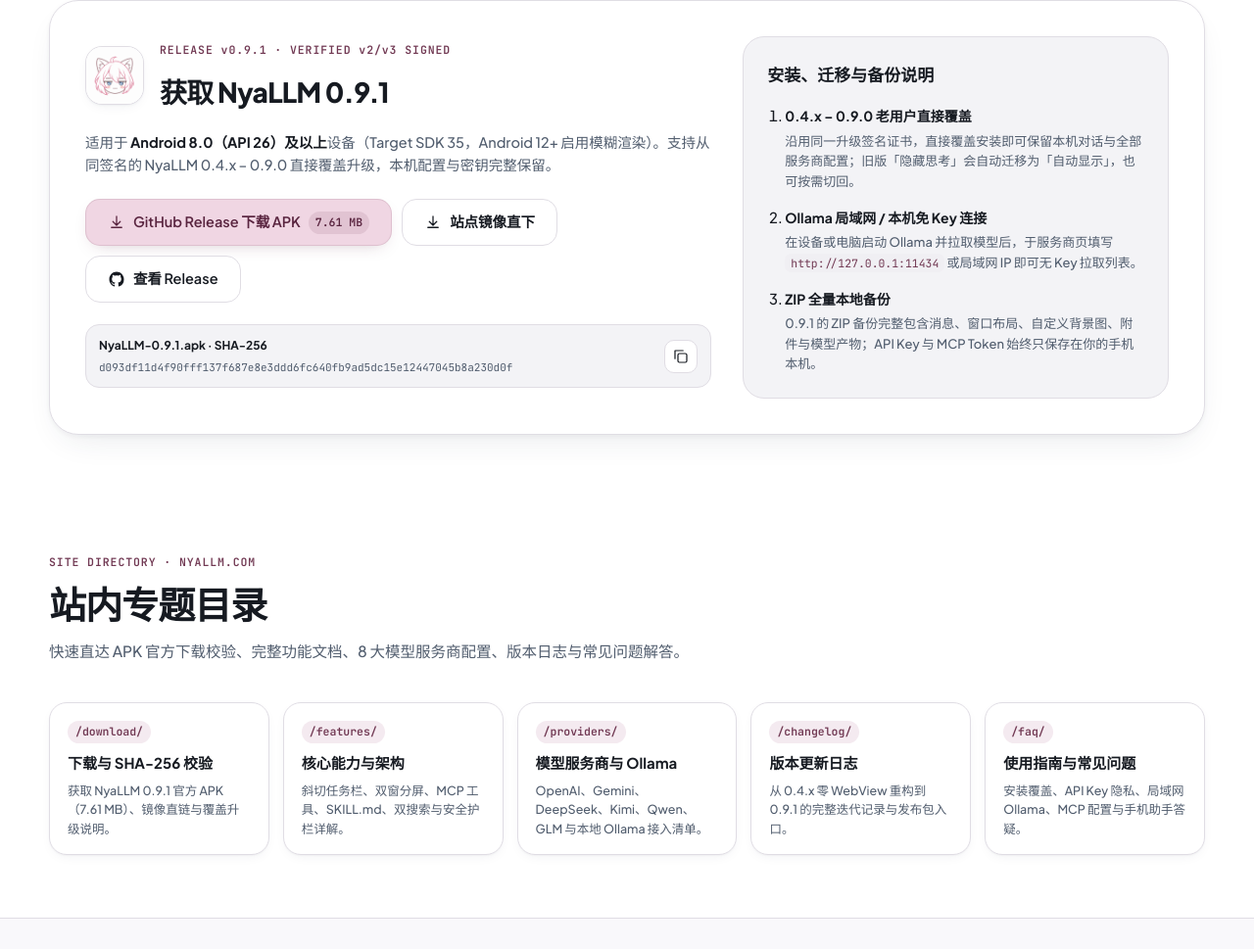
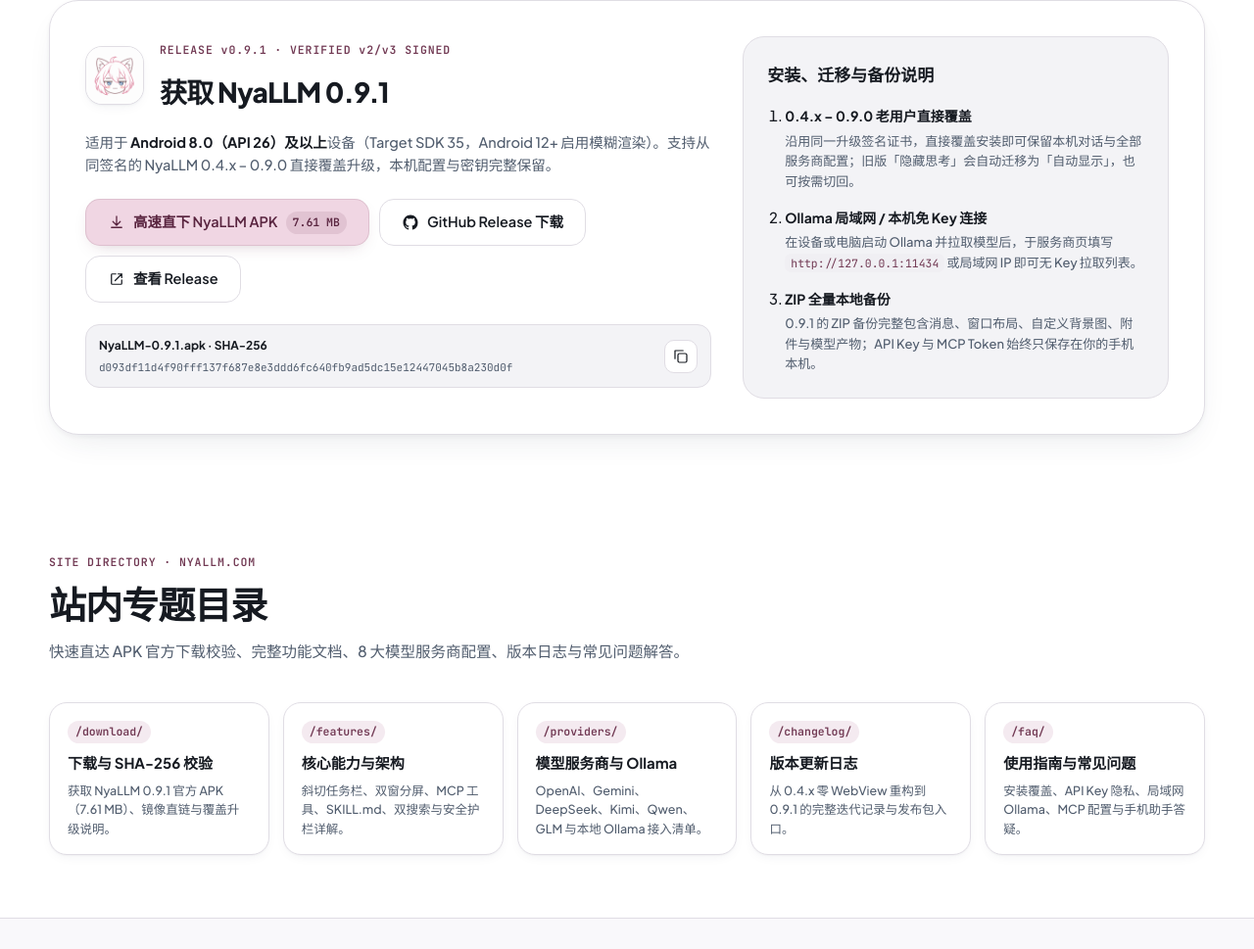
Before and after one commit to xiaoheiHZ/NyaLLM, a plain HTML site: page index.html in a window 1280 px wide. Shown: the part 5535-6504 px from the top of the page at 98% size. Drawn offline with Linux system fonts and the light colour scheme.

Commit message:
Prefer CDN direct APK download and add Cloudflare Pages _headers

```diff
--- a/index.html
+++ b/index.html
@@ -303,7 +303,7 @@
           </p>
 
           <div class="hero-cta-row">
-            <a href="https://github.com/xiaoheiHZ/NyaLLM/releases/download/v0.9.1/NyaLLM-0.9.1.apk" class="btn btn-primary btn-lg">
+            <a href="downloads/NyaLLM-0.9.1.apk" download="NyaLLM-0.9.1.apk" class="btn btn-primary btn-lg">
               <svg class="ic"><use href="#g-download" /></svg>
               <span>下载 NyaLLM 0.9.1</span>
               <span class="btn-meta">7.61 MB</span>
@@ -1048,17 +1048,17 @@
               适用于 <strong>Android 8.0（API 26）及以上</strong>设备（Target SDK 35，Android 12+ 启用模糊渲染）。支持从同签名的 NyaLLM 0.4.x – 0.9.0 直接覆盖升级，本机配置与密钥完整保留。
             </p>
             <div class="dl-actions">
-              <a href="https://github.com/xiaoheiHZ/NyaLLM/releases/download/v0.9.1/NyaLLM-0.9.1.apk" class="btn btn-primary btn-lg">
+              <a href="downloads/NyaLLM-0.9.1.apk" download="NyaLLM-0.9.1.apk" class="btn btn-primary btn-lg">
                 <svg class="ic"><use href="#g-download" /></svg>
-                <span>GitHub Release 下载 APK</span>
+                <span>高速直下 NyaLLM APK</span>
                 <span class="btn-meta">7.61 MB</span>
               </a>
-              <a href="downloads/NyaLLM-0.9.1.apk" download="NyaLLM-0.9.1.apk" class="btn btn-subtle btn-lg">
-                <svg class="ic"><use href="#g-download" /></svg>
-                <span>站点镜像直下</span>
+              <a href="https://github.com/xiaoheiHZ/NyaLLM/releases/download/v0.9.1/NyaLLM-0.9.1.apk" class="btn btn-subtle btn-lg">
+                <svg class="ic"><use href="#g-github" /></svg>
+                <span>GitHub Release 下载</span>
               </a>
               <a href="https://github.com/xiaoheiHZ/NyaLLM/releases/tag/v0.9.1" target="_blank" rel="noopener noreferrer" class="btn btn-subtle btn-lg">
-                <svg class="ic"><use href="#g-github" /></svg>
+                <svg class="ic"><use href="#g-external" /></svg>
                 <span>查看 Release</span>
               </a>
             </div>
```
Also changed, not shown: 1 other file.
